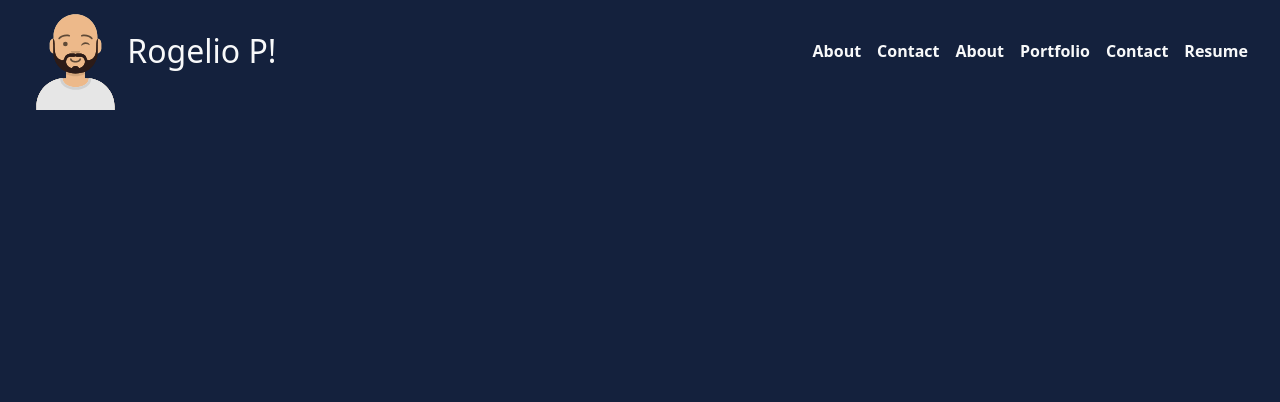
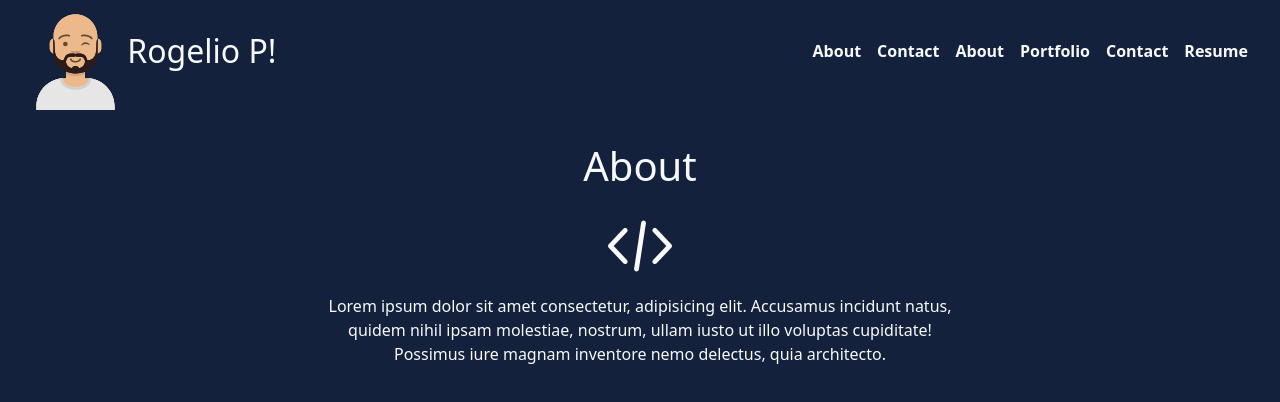
Before and after one commit to realnifty/react-portfolio, a React (Create React App) app: page / in a window 1280 px wide. Shown: the top 402 px of the page. Built offline with nearby package versions, Linux system fonts and the light colour scheme.

Commit message:
about component

```diff
--- a/src/App.js
+++ b/src/App.js
@@ -1,5 +1,6 @@
 import React, {useState} from "react";
 import Nav from "./components/Nav";
+import About from "./components/About"
 
 function App() {
   const [tabs] = useState([
@@ -34,8 +35,16 @@ function App() {
         contactSelected={contactSelected}
         setContactSelected={setContactSelected}>
       </Nav>
-    <main>
-    </main>
+      <main>
+        {/* {!contactSelected ? (
+          <>
+            <About></About>
+          </>
+        ) : (
+          <ContactForm></ContactForm>
+        )} */}
+        <About></About>
+      </main>
     </div>
   )
 }
--- a/src/components/About/index.js
+++ b/src/components/About/index.js
@@ -0,0 +1,16 @@
+import React from 'react';
+import code from '../../assets/images/coding.png'
+
+function About() {
+    return (
+        <section className='text-light mx-auto d-flex flex-column justify-content-center align-items-center'>
+            <h1 id='about' className='my-4'>About</h1>
+            <img className="icon mb-3" src={code} alt="code icon" />
+            <p className="text-center w-50">
+                Lorem ipsum dolor sit amet consectetur, adipisicing elit. Accusamus incidunt natus, quidem nihil ipsam molestiae, nostrum, ullam iusto ut illo voluptas cupiditate! Possimus iure magnam inventore nemo delectus, quia architecto.
+            </p>
+        </section>
+    )
+}
+
+export default About;
--- a/src/index.css
+++ b/src/index.css
@@ -13,6 +13,11 @@ body {
     background-color: var(--primary);
 }
 
+.icon {
+    width: 4rem !important;
+    height: auto;
+}
+
 .no-text-deco {
     text-decoration: none !important;
 }
```
Also changed, not shown: src/assets/images/coding.png (added).
